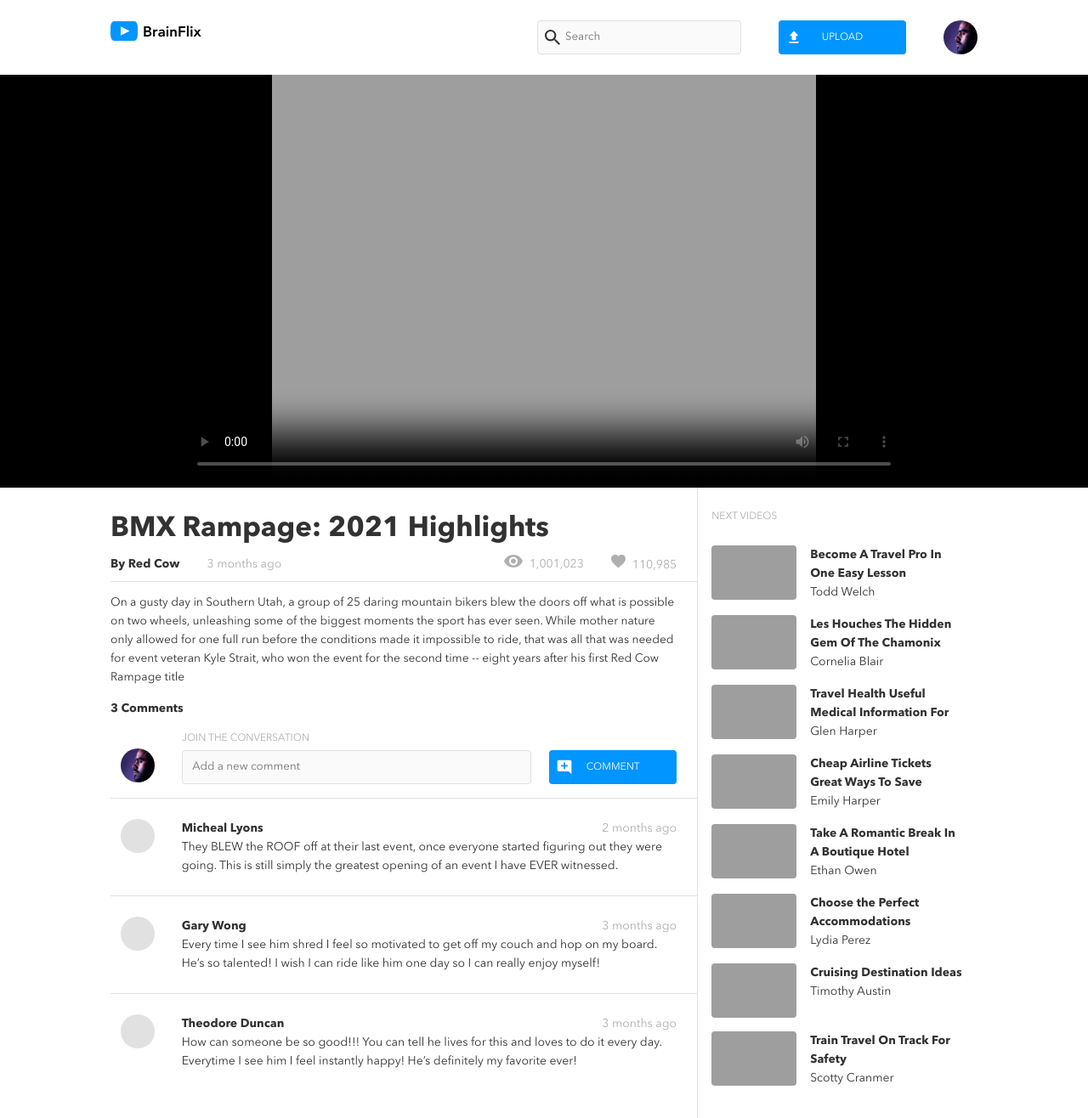
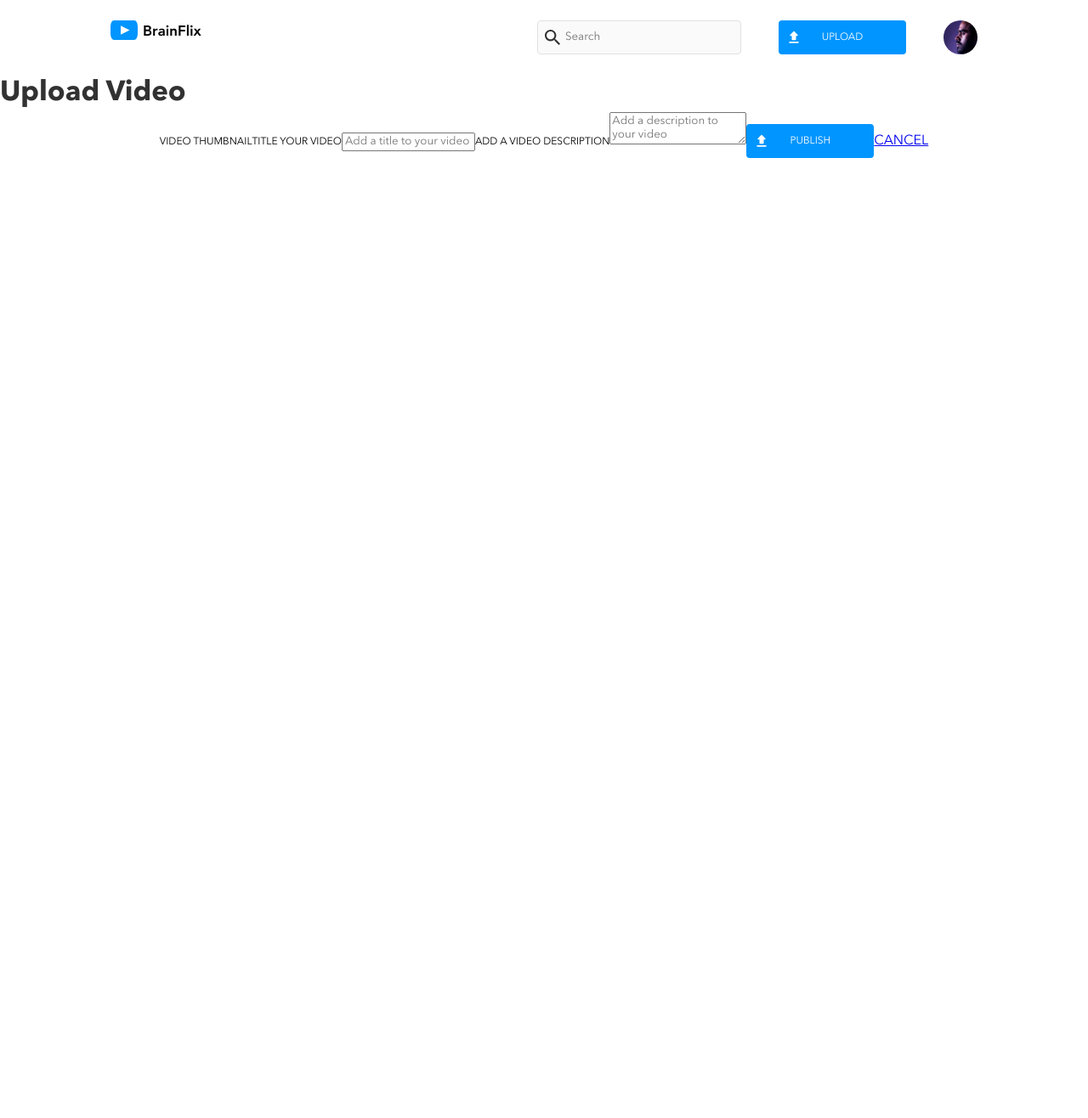
Before and after one commit to briantzhao/brian-zhao-brainflix, a React (Create React App) app: page /upload in a window 1280 px wide. Shown: the top 1316 px of the page at 85% size. After the commit the page ends 800 px from the top, so only its background shows below. Built offline with nearby package versions, Linux system fonts and the light colour scheme; grey boxes are pictures that could not be loaded.

Commit message:
adds home, upload, and notfound pages with some linking

```diff
--- a/package.json
+++ b/package.json
@@ -8,6 +8,7 @@
     "@testing-library/user-event": "^12.8.3",
     "react": "^17.0.2",
     "react-dom": "^17.0.2",
+    "react-router-dom": "^5.3.0",
     "react-scripts": "4.0.3",
     "sass": "^1.43.4",
     "web-vitals": "^1.1.2"
--- a/src/App.js
+++ b/src/App.js
@@ -1,12 +1,16 @@
 import "./App.scss";
 import Header from "./components/Header/Header";
-import VideoDesc from "./components/VideoDesc/VideoDesc";
-import VideoViewer from "./components/VideoViewer/VideoViewer";
-import CommentsForm from "./components/CommentsForm/CommentsForm";
-import CommentsSection from "./components/CommentsSection/CommentsSection";
-import NextVideoSection from "./components/NextVideoSection/NextVideoSection";
+import HomePage from "./pages/HomePage/HomePage";
+import UploadPage from "./pages/UploadPage/UploadPage";
+import NotFoundPage from "./pages/NotFoundPage/NotFoundPage";
 import { Component } from "react";
 import data from "./data/video-details.json";
+import {
+  BrowserRouter as Router,
+  Switch,
+  Route,
+  Redirect,
+} from "react-router-dom";
 
 class App extends Component {
   //videos holds array of video objects, featured holds the video displayed in the hero video section
@@ -27,20 +31,21 @@
   render() {
     return (
       <div className="App">
-        <Header />
-        <VideoViewer video={this.state.featured} />
-        <main className="App__main-section">
-          <div className="App__video-details">
-            <VideoDesc video={this.state.featured} />
-            <CommentsForm />
-            <CommentsSection video={this.state.featured} />
-          </div>
-          <NextVideoSection
-            videos={this.state.videos}
-            featured={this.state.featured}
-            handleClick={this.handleClick}
-          />
-        </main>
+        <Router>
+          <Header />
+          <Switch>
+            <Route path="/" exact>
+              <HomePage
+                featured={this.state.featured}
+                videos={this.state.videos}
+                handleClick={this.handleClick}
+              />
+            </Route>
+            <Route path="/upload" component={UploadPage} />
+            <Redirect from="/upload-video" to="upload" />
+            <Route component={NotFoundPage} />
+          </Switch>
+        </Router>
       </div>
     );
   }
--- a/src/App.scss
+++ b/src/App.scss
@@ -66,19 +66,4 @@
 
 .App {
   text-align: center;
-  &__main-section {
-    @include tablet {
-      margin: 0 2.25rem;
-    }
-    @include desktop {
-      display: flex;
-      width: 63.75rem;
-      margin: 0 auto;
-    }
-  }
-  &__video-details {
-    @include desktop {
-      width: 95%;
-    }
-  }
 }
--- a/src/components/Header/Header.js
+++ b/src/components/Header/Header.js
@@ -4,16 +4,21 @@
 import Button from "../Button/Button";
 import icon from "../../assets/icons/upload.svg";
 import "./Header.scss";
+import { Link } from "react-router-dom";
 
 export default function Header() {
   return (
     <header className="header">
       <nav className="header__nav">
-        <Logo />
+        <Link to="/">
+          <Logo />
+        </Link>
         <div className="header__style">
           <SearchBar />
           <ProfilePic />
-          <Button icon={icon} text="UPLOAD" />
+          <Link to="/upload">
+            <Button icon={icon} text="UPLOAD" />
+          </Link>
         </div>
       </nav>
     </header>
--- /dev/null
+++ b/src/components/UploadForm/UploadForm.js
@@ -0,0 +1,34 @@
+import React from "react";
+import Button from "../Button/Button";
+import upload from "../../assets/icons/upload.svg";
+import { Link } from "react-router-dom";
+
+export default function UploadForm(props) {
+  return (
+    <form className="upload-form">
+      <label className="upload-form__thumbnail__label">
+        VIDEO THUMBNAIL
+        <img className="upload-form__thumbnail"></img>
+      </label>
+      <label className="upload-form__title__label">
+        TITLE YOUR VIDEO
+        <input
+          className="upload-form__title"
+          type="text"
+          placeholder="Add a title to your video"
+        ></input>
+      </label>
+      <label className="upload-form__description__label">
+        ADD A VIDEO DESCRIPTION
+        <textarea
+          className="upload-form__description"
+          placeholder="Add a description to your video"
+        ></textarea>
+      </label>
+      <Link to="/">
+        <Button icon={upload} text="PUBLISH" />
+      </Link>
+      <Link to="/">CANCEL</Link>
+    </form>
+  );
+}
--- /dev/null
+++ b/src/pages/HomePage/HomePage.js
@@ -0,0 +1,26 @@
+import React from "react";
+import VideoDesc from "../../components/VideoDesc/VideoDesc";
+import VideoViewer from "../../components/VideoViewer/VideoViewer";
+import CommentsForm from "../../components/CommentsForm/CommentsForm";
+import CommentsSection from "../../components/CommentsSection/CommentsSection";
+import NextVideoSection from "../../components/NextVideoSection/NextVideoSection";
+import "./HomePage.scss";
+export default function HomePage(props) {
+  return (
+    <div>
+      <VideoViewer video={props.featured} />
+      <main className="HomePage__main-section">
+        <div className="HomePage__video-details">
+          <VideoDesc video={props.featured} />
+          <CommentsForm />
+          <CommentsSection video={props.featured} />
+        </div>
+        <NextVideoSection
+          videos={props.videos}
+          featured={props.featured}
+          handleClick={props.handleClick}
+        />
+      </main>
+    </div>
+  );
+}
--- /dev/null
+++ b/src/pages/HomePage/HomePage.scss
@@ -0,0 +1,20 @@
+@use "../../styles/partials/mixins" as *;
+@use "../../styles/partials/typography" as *;
+@use "../../styles/partials/variables" as *;
+.HomePage {
+  &__main-section {
+    @include tablet {
+      margin: 0 2.25rem;
+    }
+    @include desktop {
+      display: flex;
+      width: 63.75rem;
+      margin: 0 auto;
+    }
+  }
+  &__video-details {
+    @include desktop {
+      width: 95%;
+    }
+  }
+}
--- /dev/null
+++ b/src/pages/NotFoundPage/NotFoundPage.js
@@ -0,0 +1,9 @@
+import React from "react";
+
+export default function NotFoundPage() {
+  return (
+    <div>
+      <h1>404 Not Found</h1>
+    </div>
+  );
+}
--- /dev/null
+++ b/src/pages/UploadPage/UploadPage.js
@@ -0,0 +1,12 @@
+import React from "react";
+import UploadForm from "../../components/UploadForm/UploadForm";
+import VideoTitle from "../../components/VideoTitle/VideoTitle";
+
+export default function UploadPage() {
+  return (
+    <div>
+      <VideoTitle text="Upload Video" />
+      <UploadForm />
+    </div>
+  );
+}
```
Also changed, not shown: src/components/UploadForm/UploadForm.scss (added), 1 other file (tests, documents, lock files or other folders).
